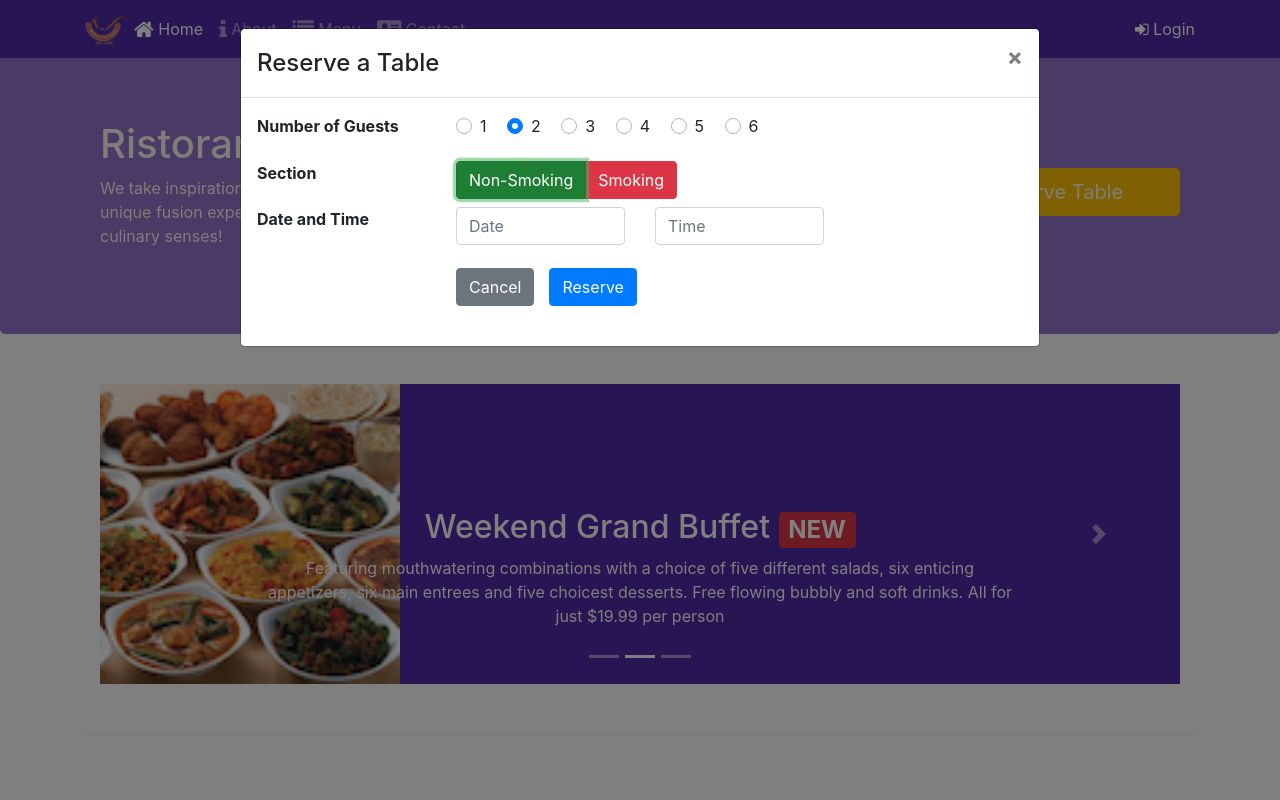
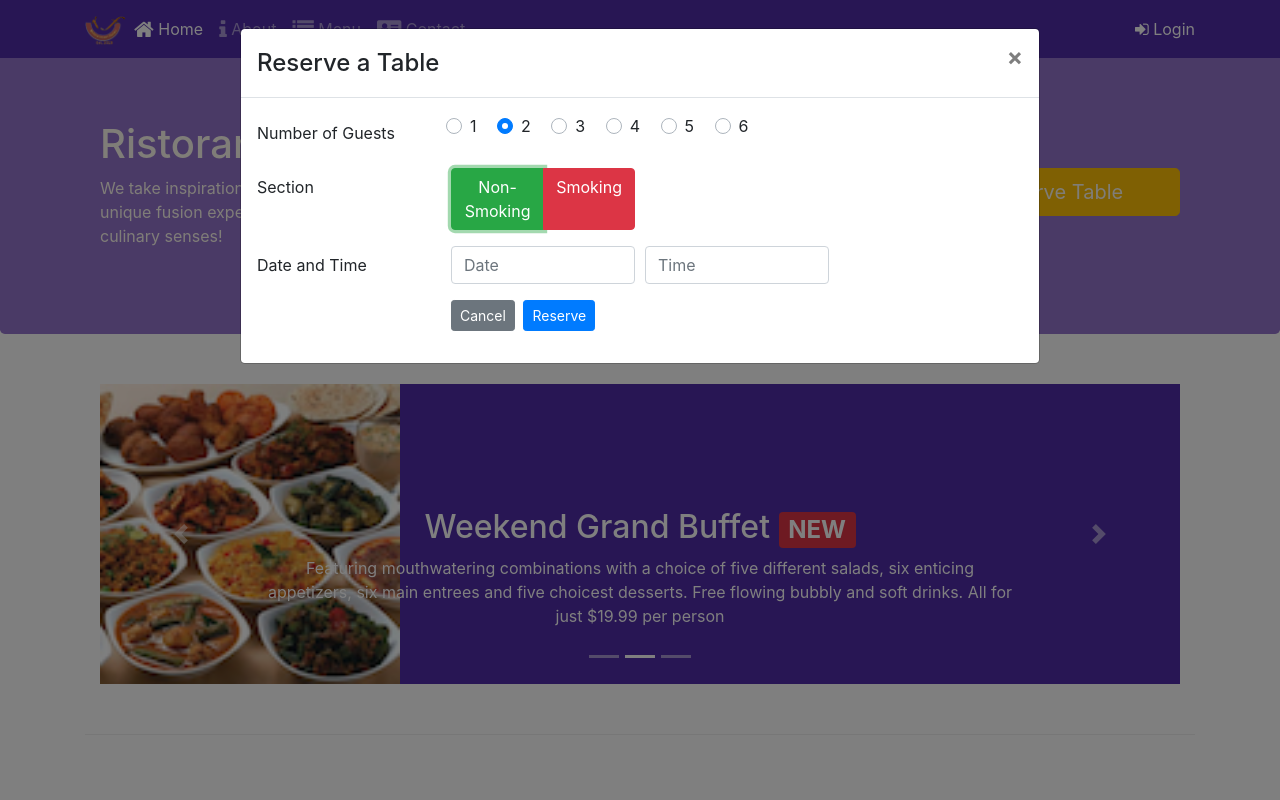
Before and after one commit to janderssonGIT/bootstrap, a website: page index.html in a window 1280 px wide. Both pictures are taken after a click on the button "Reserve Table". Shown: the top 800 px of the page. Drawn offline with nearby package versions, Linux system fonts and the light colour scheme.

Commit message:
changed assigment

```diff
--- a/index.html
+++ b/index.html
@@ -43,19 +43,16 @@
             <!-- Modal content-->
             <div class="modal-content">
                 <div class="modal-header">
-                    <h4 class="modal-title"> Reserve a Table</h4>
-                    <button type="button" class="close" data-dismiss="modal">
-                        &times;
-                    </button>
+                    <h4 class="modal-title">Reserve a Table </h4>
+                    <button type="button" class="close" data-dismiss="modal">&times;</button>
                 </div>
                 <div class="modal-body">
-                    <dl class="row">
-                        <!-- Radio buttons -->
-                        <dt class="col-12 col-md-3">
-                            Number of Guests
-                        </dt>
-                        <dd class="col-12 col-md-9">
-                            <form>
+                    <form>
+                        <div class="form-row">
+                            <div class="form-group col-sm-3">
+                                <label for="guests" class= "col-form-label">Number of Guests</label>
+                            </div>
+                            <div class="radio">
                                 <div class="custom-control custom-radio custom-control-inline">
                                     <input class="custom-control-input" type="radio" name="guestsNumber" id="radio1" value="option1">
                                     <label class="custom-control-label" for="radio1">1</label>
@@ -80,48 +77,46 @@
                                     <input class="custom-control-input" type="radio" name="guestsNumber" id="radio6" value="option6">
                                     <label class="custom-control-label" for="radio6">6</label>
                                 </div>
-                            </form>
-                        </dd>
-                        <!-- Toggle -->
-                        <dt class="col-12 col-md-3" style="margin-top: 15px">
-                            Section
-                        </dt>
-                        <dd class="col-12 col-md-9" style="margin-top: 15px">
-                            <div class="btn-group btn-group-toggle" data-toggle="buttons">
-                                <label class="btn btn-secondary btn-success" id="smokeToggle">
-                                    <input type="radio" name="section" id="option1" autocomplete="off"> Non-Smoking
-                                </label>
-                                <label class="btn btn-secondary btn-danger">
-                                    <input type="radio" name="section" id="option2" autocomplete="off"> Smoking
-                                </label>
                             </div>
-                        </dd>
-                        <!-- Date -->
-                        <dt class="col-12 col-md-3">
-                            Date and Time
-                        </dt>
-                        <dd class="col-12 col-md-3">
-                            <input type="text" class="form-control" id="date" name="date"
-                                placeholder="Date">
-                        </dd>
-                        <dd class="col-12 col-md-3">
-                            <input type="text" class="form-control" id="time" name="time"
-                                placeholder="Time">
-                        </dd>
-                        <!-- Buttons -->
-                        <dt class="col-12 col-md-3" ></dt>
-                        <dd class="offset-0 offset-md-3" style="margin-top: 15px">
-                            <button type="submit" class="btn btn-secondary" style="margin-left: 15px" data-dismiss="modal">
-                                Cancel
-                            </button>
-                        </dd>
-                        <dd style="margin-top: 15px">
-                            <button type="submit" class="btn btn-primary" style="margin-left: 15px">
-                                Reserve
-                            </button>
-                        </dd>
-                    </dl>
-                </div>
+                        </div>
+
+                        <div class="form-row">
+                            <div class="form-group col-sm-3">
+                                <label for="sectionnum" class="col-form-label">Section</label>
+                            </div>
+                            <div class= "form-group col-sm-3">
+                                <div class="btn-group btn-group-toggle" data-toggle="buttons">
+                                    <label class="btn btn-success active" id="smokeToggle">
+                                        <input type="radio" name="options" id="option1" autocomplete="off"> Non-Smoking
+                                    </label>
+                                    <label class="btn btn-danger">
+                                        <input type="radio" name="options" id="option2" autocomplete="off"> Smoking
+                                    </label>
+                                </div>
+                            </div>
+                        </div>
+
+                        <div class="form-row">
+                            <div class="form-group col-sm-3">
+                                <label class="col-form-label">Date and Time</label>
+                            </div>
+                            <div class="form-group col-sm-3">
+                                <input type="text" class="form-control" id="date" name="date" placeholder="Date">
+                            </div>
+                            <div class="form-group col-sm-3">
+                                <input type="text" class="form-control" id="time" name="time" placeholder="Time">
+                            </div>
+                        </div>
+
+                        <div class="form-row">
+                            <div class="form-group col-sm-3"></div>
+                            <div class="form-group col-sm-3">
+                                <button type="button" class="btn btn-secondary btn-sm ml-auto" data-dismiss="modal">Cancel</button>
+                                <button type="submit" class="btn btn-primary btn-sm ml-1">Reserve</button>
+                            </div>
+                        </div>
+                    </div>
+                </form>
             </div>
         </div>
     </div>
```
